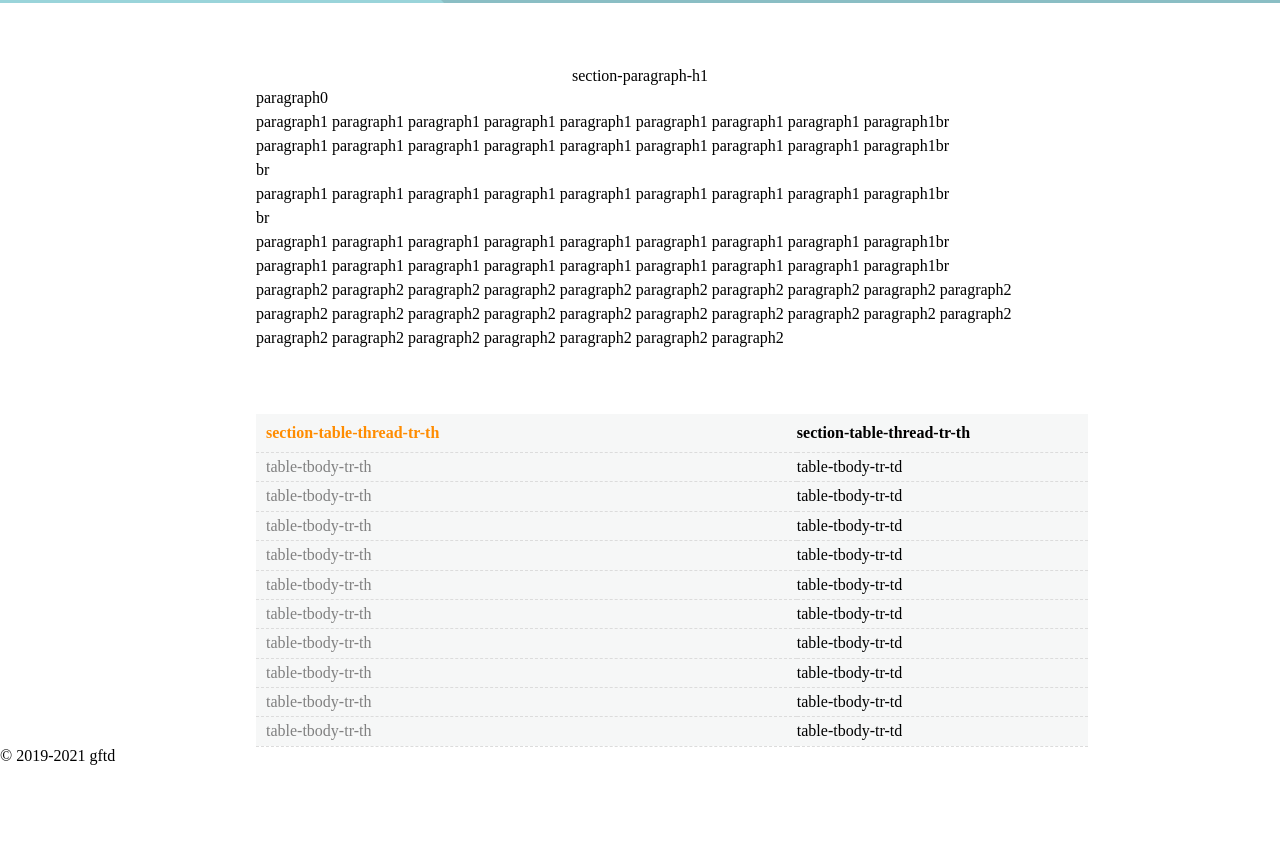
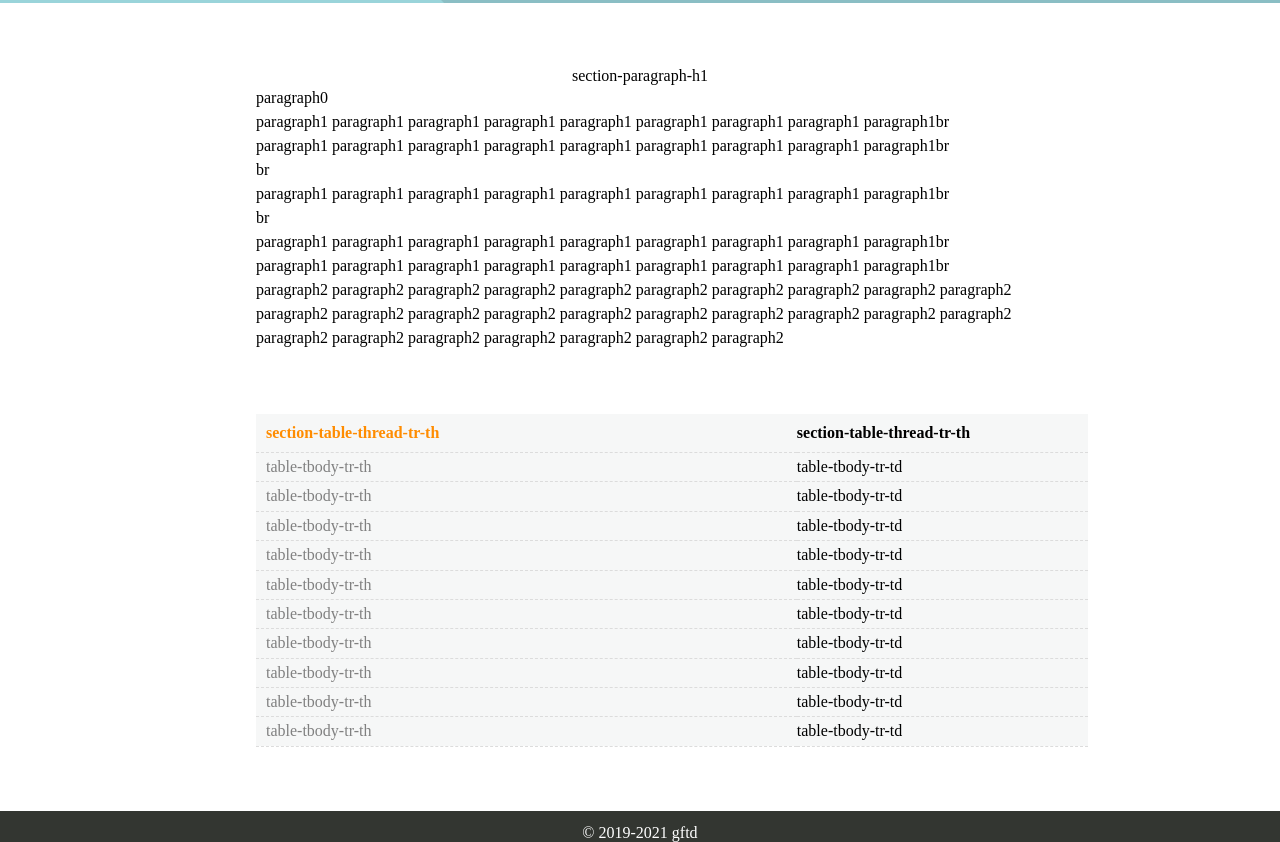
Before and after one commit to steiner9/logo, a plain HTML site: page index.html in a window 1280 px wide. Shown: the part 1564-2406 px from the top of the page. Before the commit the page ends 2329 px from the top, so only its background shows below. Drawn offline with Linux system fonts and the light colour scheme; files that its build step writes are made by us from their sources.

Commit message:
7/9 追加

```diff
--- a/style.css
+++ b/style.css
@@ -49,6 +49,7 @@ main section table {
     height: 10%;
     margin-top: 5%;
     margin-left: 20%;
+    margin-bottom: 5%;
     border-collapse: collapse;
 }
 
@@ -93,3 +94,11 @@ main section table tr td {
     padding-top: 5px;
     padding-bottom: 5px;
 }
+
+footer {
+    text-align: center;
+    color: white;
+    background-color: #333631;
+    padding-top: 1%;
+
+}
```
